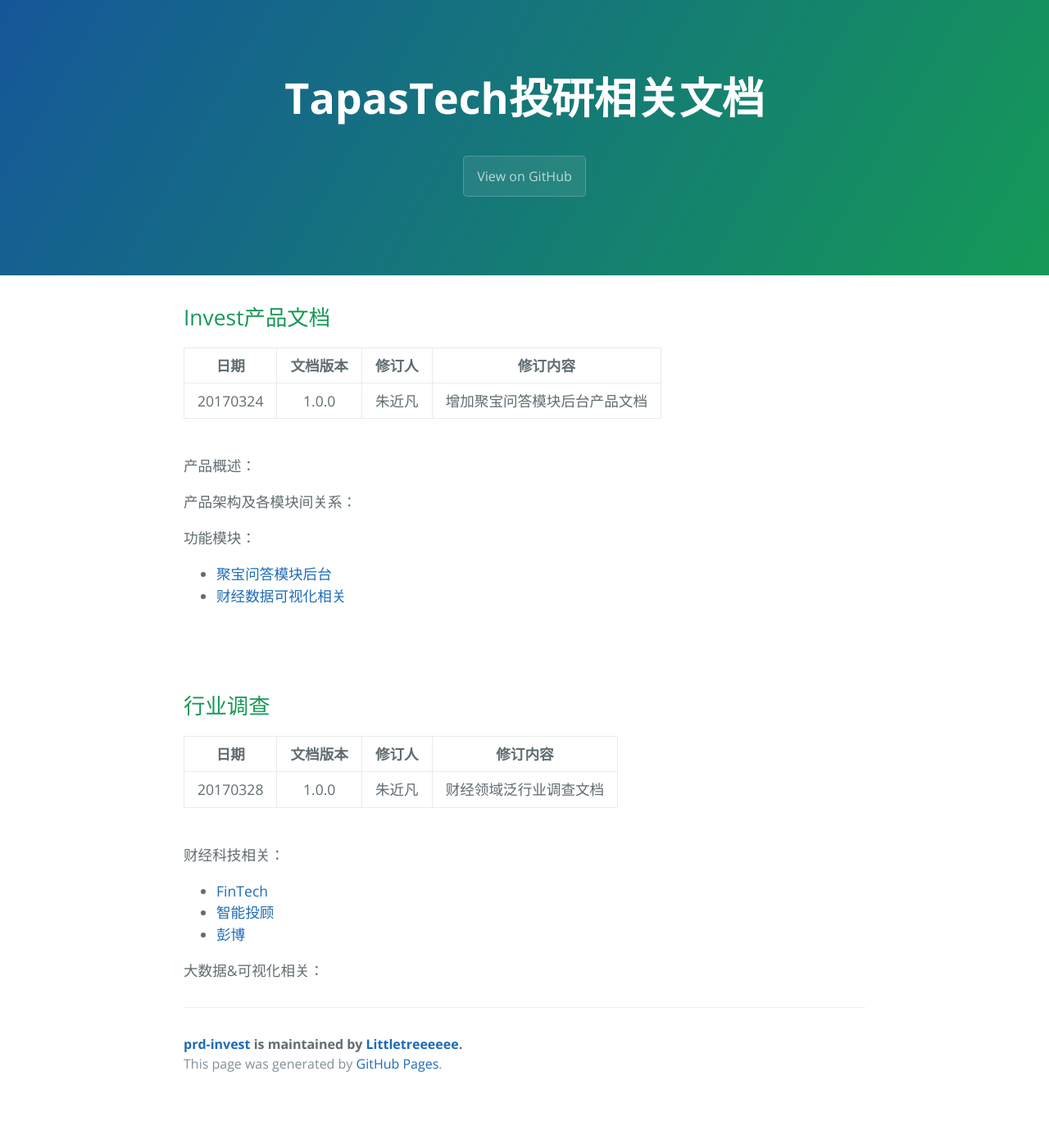
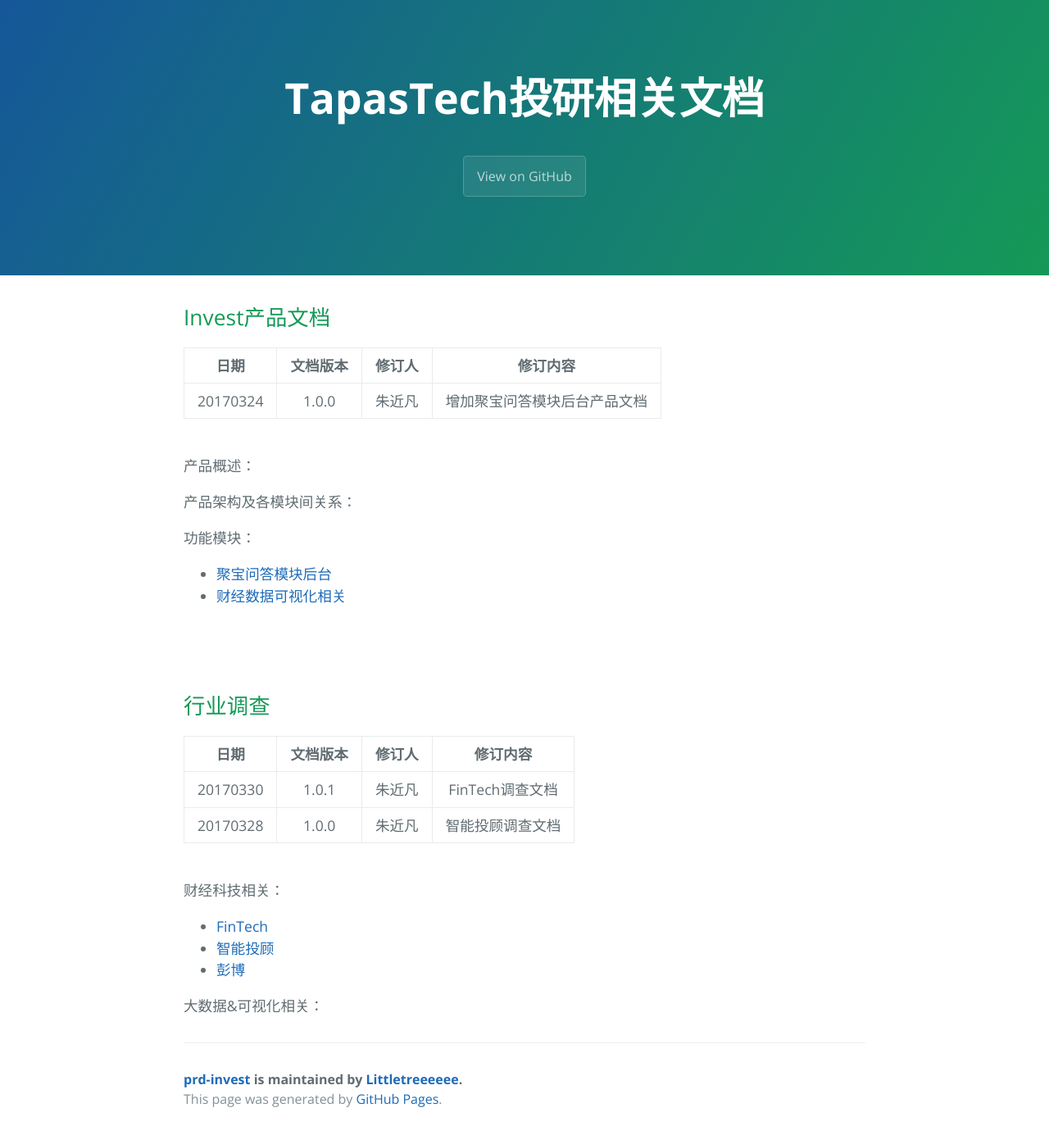
Before and after one commit to Littletreeeeee/prd-invest, a Jekyll site: the page built from index.md, in a window 1280 px wide. Shown: the whole page at 82% size. Built offline with Jekyll 4.4.1, drawn with Linux system fonts in a browser that asks for light colours; the repository's description, which GitHub fills in, is left out; our own code applies the rules of GitHub Pages for plain Markdown files; before the commit the page ends 1342 px from its top, so only the background shows below that.

Commit message:
edit index file version log

```diff
--- a/index.md
+++ b/index.md
@@ -25,7 +25,8 @@ layout: default
 
 | 日期 | 文档版本 | 修订人 | 修订内容 |
 |:---:| :-----------: | :-----------: | :-----------: |
-| 20170328 | 1.0.0 | 朱近凡 | 财经领域泛行业调查文档 |
+| 20170330 | 1.0.1 | 朱近凡 | FinTech调查文档|
+| 20170328 | 1.0.0 | 朱近凡 | 智能投顾调查文档|
 
 &emsp;&emsp;
 财经科技相关：
```
